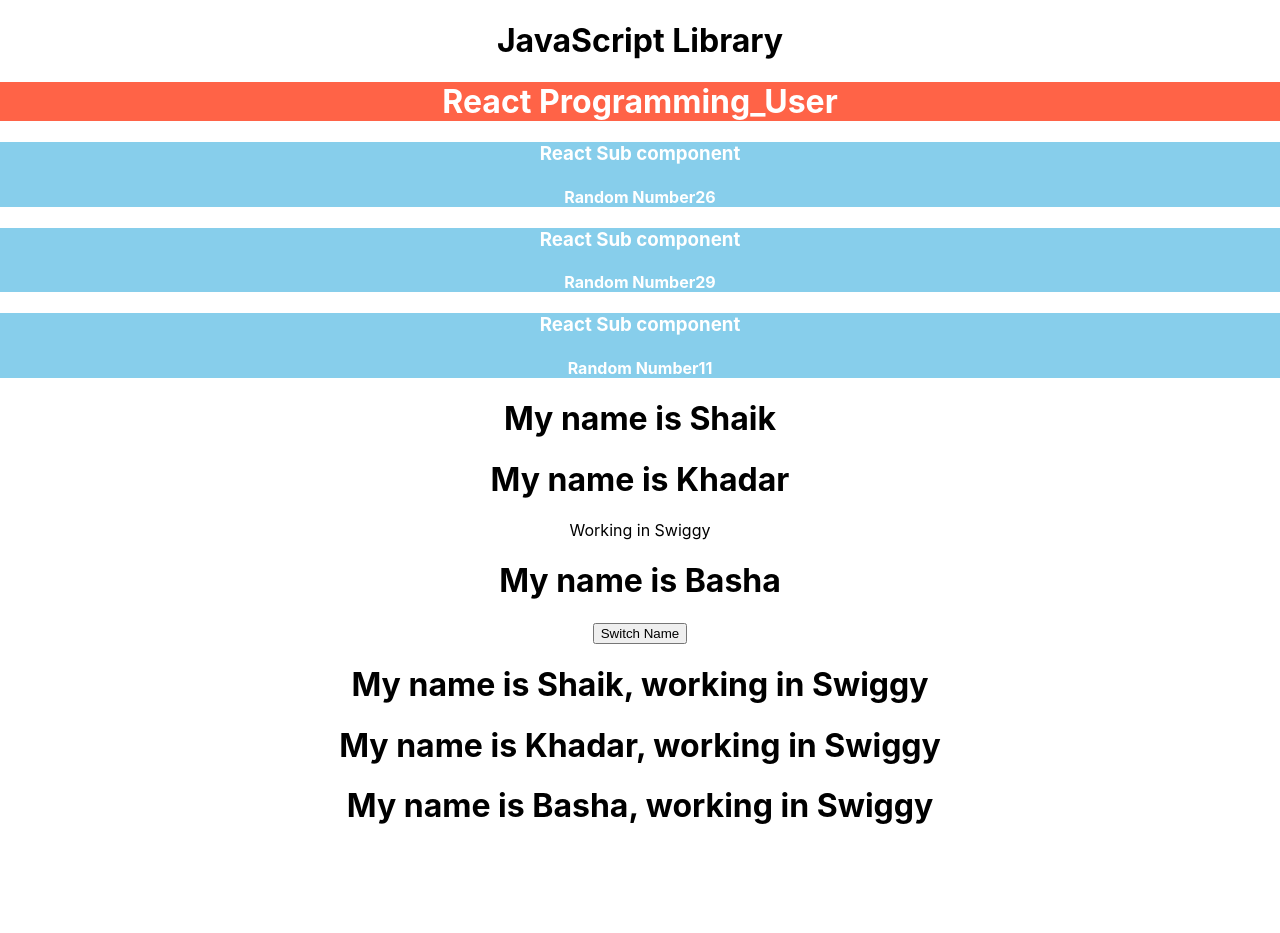
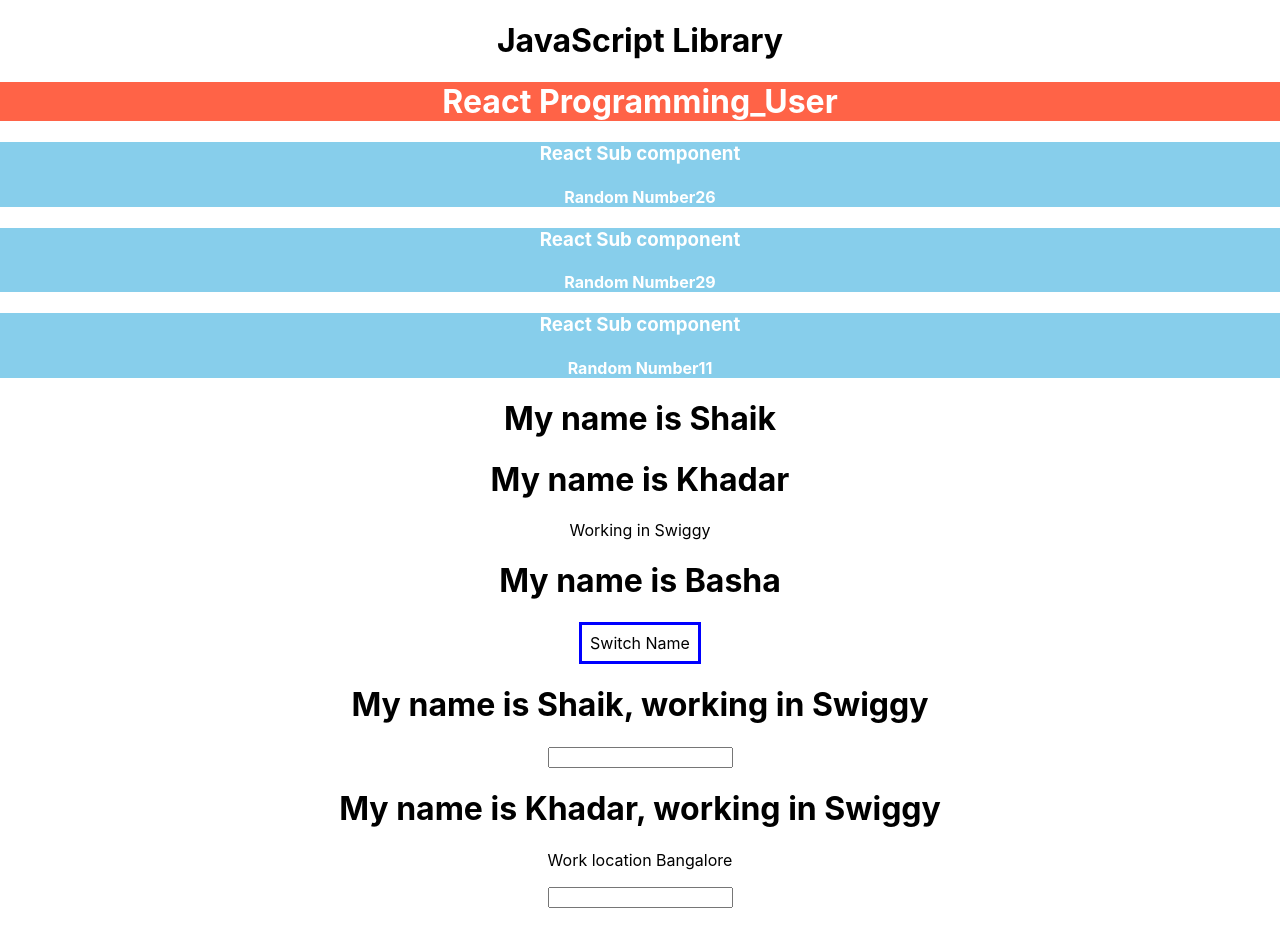
Before and after one commit to Bahsa31/React-JS, a React (Create React App) app: page / in a window 1280 px wide. Shown: the top 933 px of the page. Before the commit the page ends 847 px from the top, so only its background shows below. Built offline with nearby package versions, Linux system fonts and the light colour scheme.

Commit message:
Add files via upload

```diff
--- a/src/App.js
+++ b/src/App.js
@@ -14,16 +14,35 @@ class App extends Component {
      {name:'Basha',company:'Swiggy'}
     ]
     }
-    switchNameHandler = () => {
+    switchNameHandler = (newName) => {
       //console.log('Was Clicked!');
       this.setState({
         propsag:[
-          {name:'Shaik',company:'Swiggy_XL'},
+          {name:newName,company:'Swiggy_XL'},
+          //{name:'Shaik',company:'Swiggy_XL'},
           {name:'Khadar',company:'Swiggy'},
           {name:'Basha',company:'Swiggy_Merch'}
         ]});
     }
+
+    onChangedHandler = (event) => {
+      //console.log('Was Clicked!');
+      this.setState({
+        propsag:[
+          //{name:newName,company:'Swiggy_XL'},
+          {name:'Shaik',company:'Swiggy_XL'},
+          {name:event.target.value,company:'Swiggy'},
+          {name:'Basha',company:'Swiggy_Supply'}
+        ]});
+    }
+
   render() {
+    const style={
+     backgroundColor:'White',
+     font:'inherit',
+     border:'3px solid blue',
+     padding:'8px'
+    }
     return (
       <div className='App'>
         <h1>JavaScript Library</h1>
@@ -40,12 +59,26 @@ class App extends Component {
         <Propsex name="Basha" />
 
         {/*  State Manipulation example */}
-        <button onClick={this.switchNameHandler}>Switch Name</button>
+        {/*<button onClick={this.switchNameHandler}>Switch Name</button>*/}
+      <button
+        style={style}
+        onClick={this.switchNameHandler.bind(this,'Shaik!!')}>Switch Name</button>
+        {/*<button onClick={()=>this.switchNameHandler('Shaik Khadar')}>Switch Name</button>*/}
 
         {/*  State example */}
-        <Propsag name={this.state.propsag[0].name} company={this.state.propsag[0].company}/>
-        <Propsag name={this.state.propsag[1].name} company={this.state.propsag[1].company}/>
-        <Propsag name={this.state.propsag[2].name} company={this.state.propsag[2].company}/>
+        <Propsag
+        name={this.state.propsag[0].name}
+        company={this.state.propsag[0].company}/>
+        <Propsag
+        name={this.state.propsag[1].name}
+        company={this.state.propsag[1].company}
+        click={this.switchNameHandler.bind(this,'Shaik!')}
+        change={this.onChangedHandler}>
+        Work location Bangalore
+        </Propsag>
+        <Propsag
+        name={this.state.propsag[2].name}
+        company={this.state.propsag[2].company}/>
       </div>
 
       )
--- a/src/Propsag/Propsag.js
+++ b/src/Propsag/Propsag.js
@@ -3,7 +3,9 @@ import React from 'react';
 const Propsag = (Props)=>{
     return (
         <div>
-        <h1>My name is {Props.name}, working in {Props.company}</h1>
+        <h1 onClick={Props.click}> My name is {Props.name}, working in {Props.company}</h1>
+        <p>{Props.children}</p>
+        <input type='text' onChange={Props.change} />
        </div>
     );
 }
```
